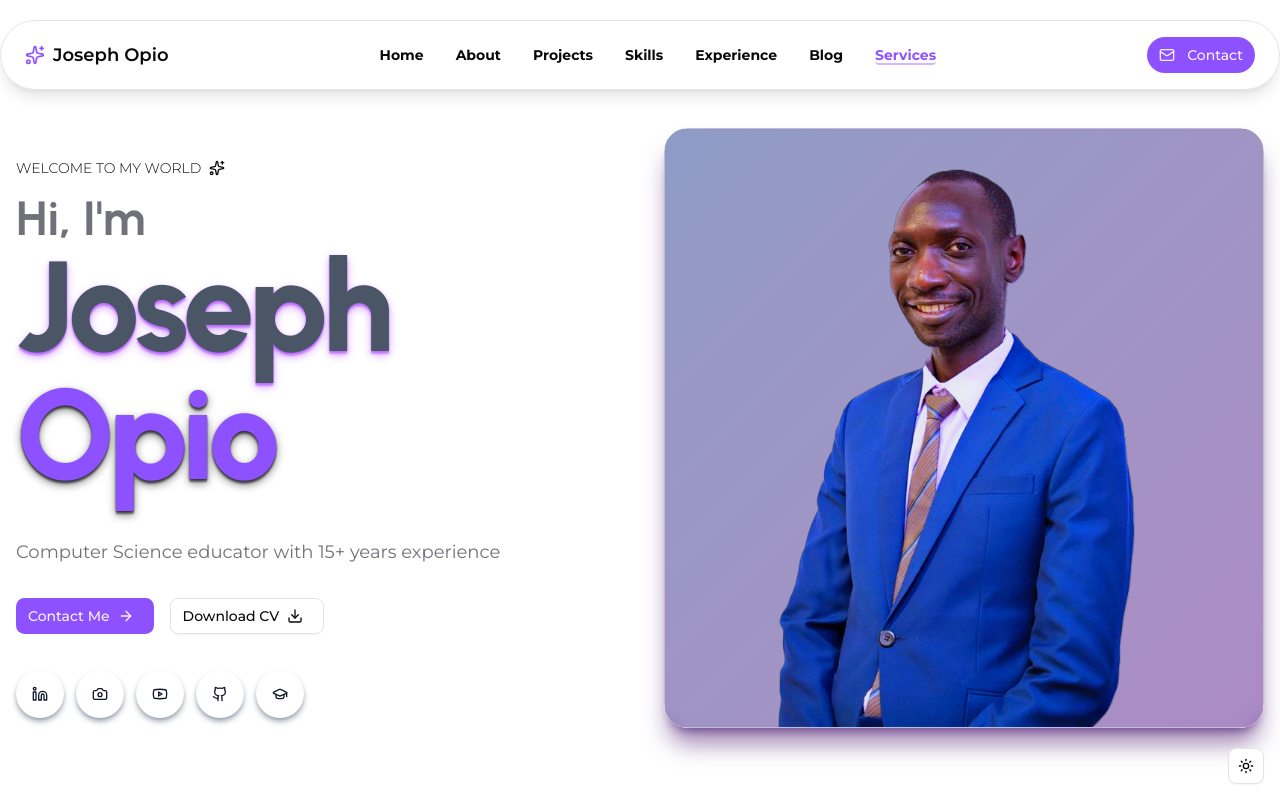
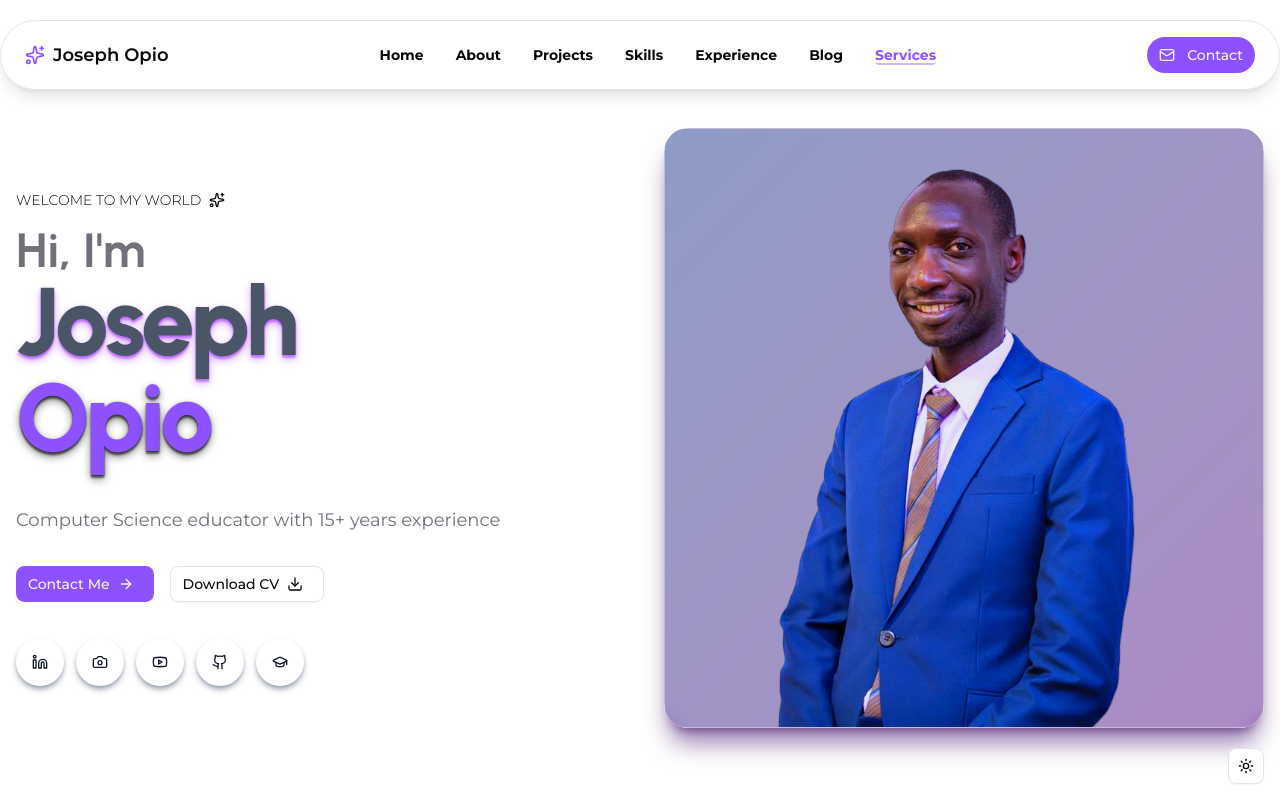
Before and after one commit to josephopio11/joseph_new_site3, a Next.js app: page / in a window 1280 px wide. Shown: the top 800 px of the page. Built offline with nearby package versions, Linux system fonts and the light colour scheme; no server answers.

Commit message:
fixed hero

```diff
--- a/components/landing/hero.tsx
+++ b/components/landing/hero.tsx
@@ -134,7 +134,8 @@ const Hero = () => {
             )}
           >
             Hi, I&apos;m
-            <div className="block text-[clamp(1.5rem,16vmin,5rem)] leading-none font-extrabold tracking-tighter sm:text-[clamp(2rem,12vmin,8rem)] md:text-[clamp(2rem,12vmin,12rem)] lg:text-[clamp(2rem,16vmin,16rem)]">
+            <div className="block text-[clamp(1.5rem,16vmin,5rem)] leading-none font-extrabold tracking-tighter sm:text-[clamp(2rem,12vmin,8rem)]">
+              {/* md:text-[clamp(2rem,12vmin,12rem)] lg:text-[clamp(2rem,16vmin,16rem)] */}
               <span className="dark:text-primary-foreground text-gray-600 md:block">
                 {renderLetters("Joseph", "first")}
               </span>{" "}
```
